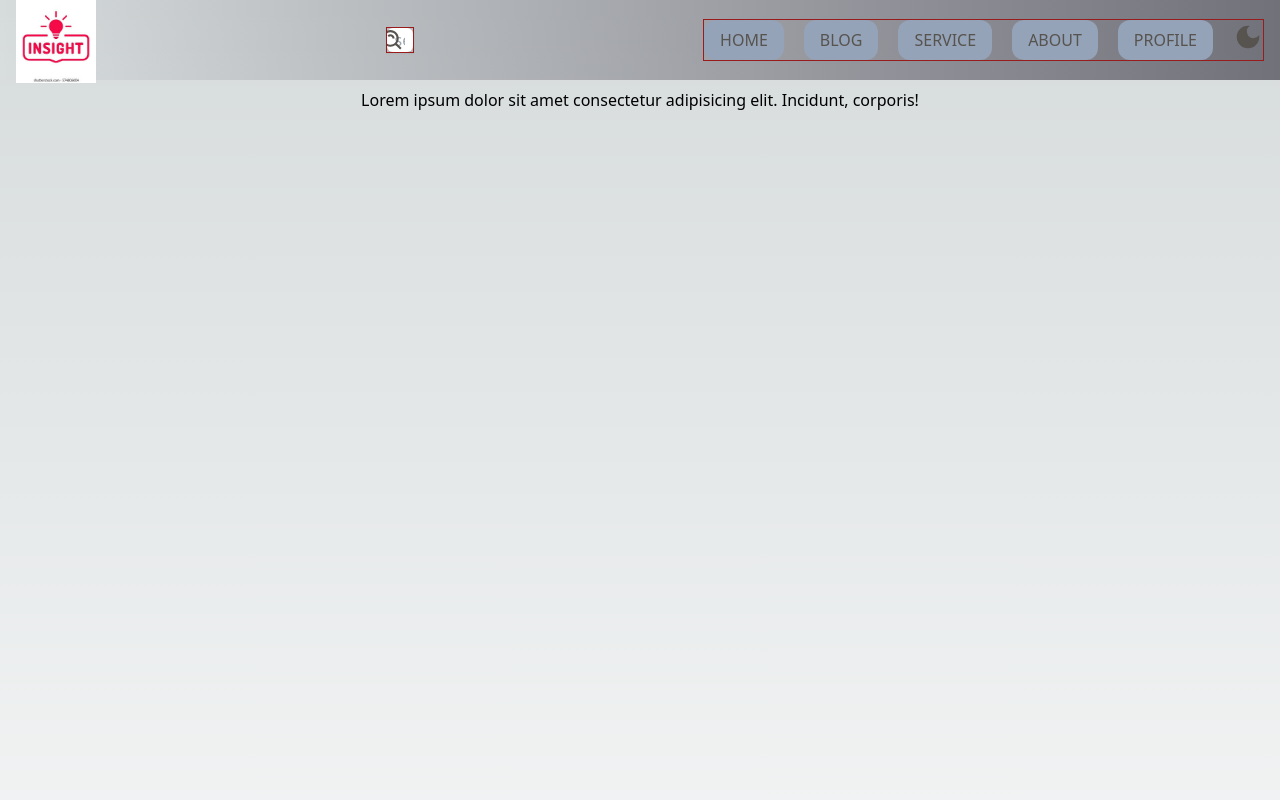
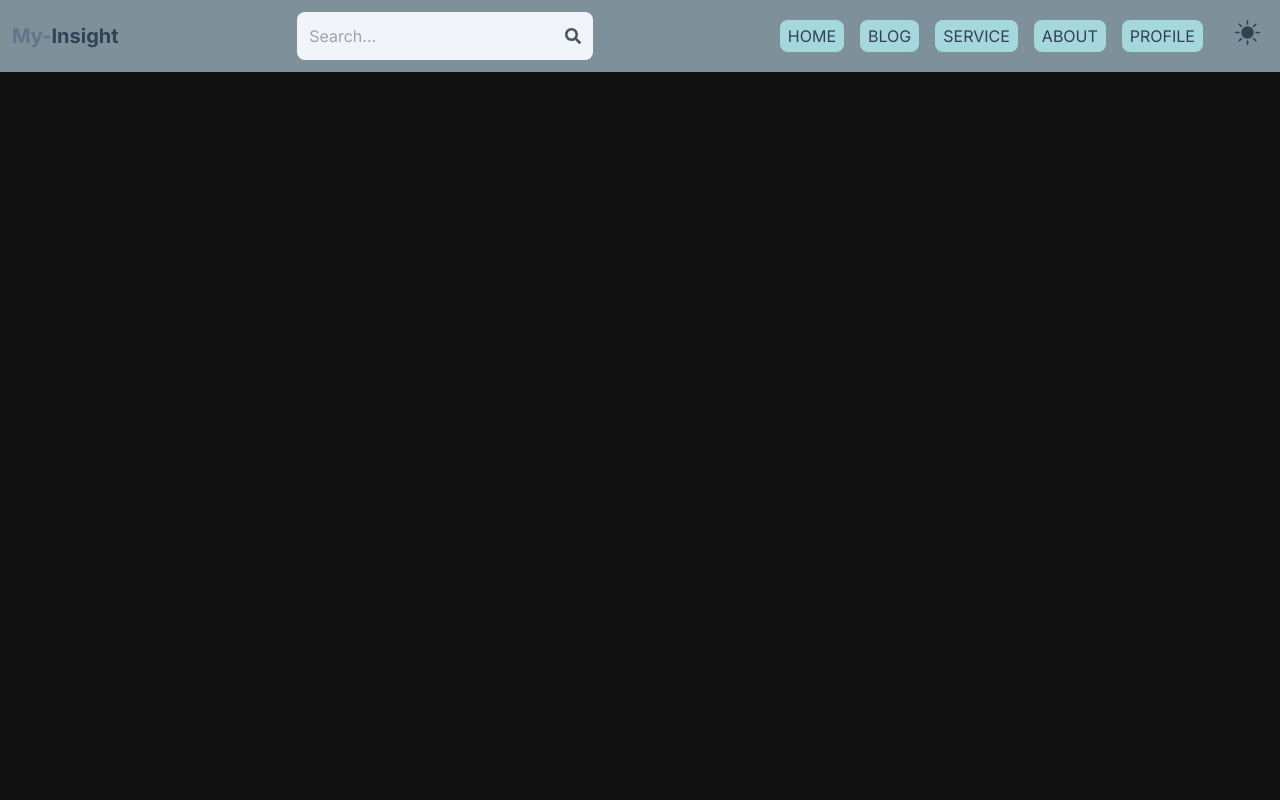
Before and after one commit to enochdev2/My-Blog, a Next.js app: page / in a window 1280 px wide. Shown: the top 800 px of the page. Built offline with nearby package versions, Linux system fonts and the light colour scheme.

Commit message:
re-styling of Navbar

```diff
--- a/src/app/api/comment/[id]/route.ts
+++ b/src/app/api/comment/[id]/route.ts
@@ -1,5 +1,6 @@
 import db from "@/lib/db";
 import { jwtVerify } from "@/lib/jwt";
+import User from "@/models/User";
 import Comment from "@/models/comments";
 import { headers } from 'next/headers'
 
@@ -13,9 +14,14 @@ export async function GET(req:Request, {params}:any){
 
     try {
         const comments = await Comment.find({blogId:id})
-                 console.log(comments);
+        // const commentUser = await User.findone({id:comments.userId })
+        // console.log(commentUser);
 
-        return new Response(JSON.stringify(comments), {status: 200})
+
+        // const {username, ...others} = commentUser._doc
+                //  console.log(username);
+
+        return new Response(JSON.stringify({comments}), {status: 200})
     } catch (error) {
         return new Response(JSON.stringify(null), {status: 500})
     }
--- a/src/app/blog/page.tsx
+++ b/src/app/blog/page.tsx
@@ -17,7 +17,7 @@ const Blog = async () => {
     <main className="w-full p-4">
       {/* <div className="px-3 w-[70%]  my-4 grid  md:grid-cols-2 place-items-center grid-cols-1 gap-4"></div>
       <div></div> */}
-     <div className="p-3 m-auto border-b border-b-lime-700 text-xl text-center"> FeaturedPosts </div>
+     <div className="p-3 mt-12  m-auto border-b border-b-lime-700 text-xl text-center"> FeaturedPosts </div>
       <div className="container mx-auto px-10 mt-4 mb-8">
         <FeaturedPosts />
         <div className="grid grid-cols-1 lg:grid-cols-12 gap-12 my-15">
@@ -44,7 +44,7 @@ const Blog = async () => {
             ))}
           </div>
           <div className="lg:col-span-4 col-span-1">
-            <div className="lg:sticky relative top-8">
+            <div className="md:hidden lg:block relative top-8">
               <PostWidget />
               <Categories />
             </div>
--- a/src/app/globals.css
+++ b/src/app/globals.css
@@ -1,27 +1,33 @@
+@import url("https://fonts.googleapis.com/css2?family=Inter:wght@100;200;300;400;500;600;700;800;900&display=swap");
+
 @tailwind base;
 @tailwind components;
 @tailwind utilities;
 
-:root {
-  --foreground-rgb: 0, 0, 0;
-  --background-start-rgb: 214, 219, 220;
-  --background-end-rgb: 255, 255, 255;
-}
-
-@media (prefers-color-scheme: dark) {
-  :root {
-    --foreground-rgb: 255, 255, 255;
-    --background-start-rgb: 0, 0, 0;
-    --background-end-rgb: 0, 0, 0;
+@layer base {
+  body {
+    font-family: "Inter", sans-serif;
   }
 }
 
-body {
-  color: rgb(var(--foreground-rgb));
-  background: linear-gradient(
-      to bottom,
-      transparent,
-      rgb(var(--background-end-rgb))
-    )
-    rgb(var(--background-start-rgb));
+@layer components {
+  input[type="checkbox"]:checked ~ label span svg {
+    @apply inline-flex;
+  }
+
+  .sticky .header-logo {
+    @apply py-5 lg:py-2;
+  }
+
+  .sticky .menu-scroll.active {
+    @apply opacity-70;
+  }
+
+  input#togglePlan:checked ~ .dot {
+    @apply translate-x-full;
+  }
+
+  input#checkboxLabel:checked ~ .box span {
+    @apply opacity-100;
+  }
 }
--- a/src/app/layout.tsx
+++ b/src/app/layout.tsx
@@ -22,14 +22,14 @@ export default function RootLayout({
   return (
     <html lang="en">
       <body className=" w-screen dark:bg-transparent ">
-        {/* <NextThemeProvider> */}
           <Provider>
+        <NextThemeProvider>
         <Navbar />
             <SideBar/>
         {children}
         <Footer />
+        </NextThemeProvider>
           </Provider>
-        {/* </NextThemeProvider> */}
       </body>
     </html>
   );
--- a/src/components/Categories.tsx
+++ b/src/components/Categories.tsx
@@ -19,7 +19,6 @@ const Categories = () => {
       <h3 className="text-xl mb-8 font-semibold border-b pb-4">Categories</h3>
       {categorie.map((category, index) => (
         <Link key={index} href='/'
-        // href={`/category/${category.slug}`}
         >
           <span className={`cursor-pointer block ${(index === categorie.length - 1) ? 'border-b-0' : 'border-b'} pb-3 mb-3`}>
             {category.categories}
--- a/src/components/Navbar.tsx
+++ b/src/components/Navbar.tsx
@@ -1,84 +1,122 @@
-"use client"
-import React, { useState } from 'react'
-import Link from "next/link"
-import { NavBarItem } from '../../interface'
-import { FaBars} from "react-icons/fa"
-import Image from 'next/image'
-import ThemeToggler from './theme'
+"use client";
+import React, { useEffect, useState } from "react";
+import Link from "next/link";
+import { NavBarItem } from "../utils/types";
+import { FaBars, FaSearch } from "react-icons/fa";
+import Image from "next/image";
+import ThemeToggler from "./theme";
 
-import { BiSearchAlt } from 'react-icons/bi'
-
+import { BiSearchAlt } from "react-icons/bi";
 
 const Navbar = () => {
-  const [navMenu, setNavMenu] = useState<boolean>(false)
+  const [navMenu, setNavMenu] = useState<boolean>(false);
+  const [sticky, setSticky] = useState<boolean>(false);
 
-const item : NavBarItem[] =  [
+  const item: NavBarItem[] = [
     {
       id: 1,
       name: "HOME",
-    link: "/"
+      link: "/",
     },
     {
       id: 2,
       name: "BLOG",
-    link: "/blog"
+      link: "/blog",
     },
     {
       id: 3,
-    name:" SERVICE",
-    link: "/service"
+      name: " SERVICE",
+      link: "/service",
     },
     {
       id: 4,
-    name:" ABOUT",
-    link: "/about"
+      name: " ABOUT",
+      link: "/about",
     },
     {
       id: 5,
-    name:" PROFILE",
-    link: "/profile"
+      name: " PROFILE",
+      link: "/profile",
+    },
+  ];
+
+
+  function handleStickyNavbar() {
+    if (window.scrollY >= 80) setSticky(true);
+    else setSticky(false);
+
     }
-]
+
+    useEffect(() => {
+      window.addEventListener("scroll", handleStickyNavbar);
+    });
+
 
 
   return (
-    <div className='w-screen h-20 bg-gradient-to-l from-zinc-500 text-stone-600 '>
-      <div className="flex w-full px-4 m-auto justify-between items-center h-full gap-3  ">
-
-        <div className='relative flex '>
-          <Image src='/insight.jfif' width={80} height={40} alt="logo" />
-          {/* <h2 className='font-extrabold absolute'><Link href='/'>TECH-NOCH</Link></h2> */}
-        </div>
-
-        <div className='flex shadow-sm m-2 w-7    border border-solid border-red-800 overflow-hidden' >
-          <form className=" w-full flex relative">
-            <div className=' overflow-hidden w-full rounded-md'>
-            <input type="text" name="search" id="search" className='px-2 w-full outline-none' placeholder='search' />
-            </div>
-            <button type='submit' title='submit' className='absolute  right-0 rounded-md bg-transparent px-2 z-2'>
-              <BiSearchAlt size={25}/>
+    <header
+    className={`top-0 left-0 z-40 flex w-full gap-3 items-center bg-[#7E909A] mb-10
+    ${
+      sticky
+        ? "!fixed !z-[9999] !bg-[#7E909A] !bg-opacity-90 shadow-sticky backdrop:blur-sm !transition dark:!bg-primary dark:!bg-opacity-20"
+        : "absolute"
+    }
+    `}
+    // className="bg-slate-200 shadow-md"
+    >
+      <div className="flex justify-between gap-5 items-center w-full mx-auto p-3 ">
+        <Link href="/">
+          <h1 className="font-bold text-sm sm:text-xl flex flex-wrap">
+            <span className="text-slate-500">My-</span>
+            <span className="text-slate-700">Insight</span>
+          </h1>
+        </Link>
+        <form
+          // onSubmit={handleSubmit}
+          className="bg-slate-100 p-3 rounded-lg flex items-center"
+        >
+          <input
+            type="text"
+            placeholder="Search..."
+            className="bg-transparent focus:outline-none w-24 sm:w-64"
+            // value={searchTerm}
+            // onChange={(e) => setSearchTerm(e.target.value)}
+          />
+          <button title="submit" type="submit">
+            <FaSearch className="text-slate-600" />
           </button>
         </form>
-        </div>
+        <ul className="flex gap-4 mx-2">
 
-        <div className='md:flex justify-between items-center hidden  gap-5 border border-solid border-red-800'>
-            {item.map((items:NavBarItem, id:number)=>(
-
-            <Link href={items.link} key={id} className="py-2 px-4 bg-slate-400 rounded-xl hover:bg-white">
+              {item.map((items: NavBarItem, id: number) => (
+                <Link
+                  href={items.link}
+                  key={id}
+                  className="hidden sm:inline text-slate-700  rounded-lg bg-[#A5D8DD] px-2 py-1"
+                >
                   {items.name}
                 </Link>
               ))}
-        <div className="md:flex flex-1 hidden  justify-end gap-3">
-        <div className="bg-red">
+
+
+          <Link href="/profile">
+            {/* {currentUser ? (
+              <img
+                className='rounded-full h-7 w-7 object-cover'
+                src={currentUser.avatar}
+                alt='profile'
+              />
+            ) : (
+              <li className=' text-slate-700 hover:underline'> Sign in</li>
+            )} */}
+          </Link>
+          <li className="hidden sm:inline text-slate-700 hover:underline">
               <ThemeToggler />
+            </li>
+        </ul>
       </div>
-        </div>
-        </div>
+    </header>
+  );
+};
 
-        <FaBars onClick={()=> setNavMenu(!navMenu)} size={30}  className=" md:hidden cursor-pointer" />
-      </div>
-    </div>
-  )
-}
-
-export default Navbar
+export default Navbar;
--- a/src/components/comments.tsx
+++ b/src/components/comments.tsx
@@ -26,9 +26,15 @@ const Comments = ({ id }: any) => {
 
   useEffect(() => {
     const fetchComment = async () => {
-      const res = await fetch(`http://localhost:3000/api/comment/${id}`);
-      const data = await res.json();
-      setComments(data);
+      try {
+
+        const res = await fetch(`http://localhost:3000/api/comment/${id}`);
+        const data = await res.json();
+        setComments(data);
+      } catch (error) {
+        console.log(error);
+
+      }
 
     };
     fetchComment();
@@ -56,7 +62,7 @@ const Comments = ({ id }: any) => {
 
   return (
     <>
-      {comments.length > 0 && (
+      {comments?.length > 0 && (
         <div className="bg-white shadow-lg rounded-lg p-8 pb-12 mb-8">
           <h3 className="text-xl mb-8 font-semibold border-b pb-4">
             {comments.length} Comments
@@ -70,7 +76,7 @@ const Comments = ({ id }: any) => {
                 <span className="font-semibold">{comment.text}</span>
               </p>
               <div className=''>
-           {session?.user?._id === comment?.userId && (
+           {session?.user === comment?.userId && (
              <BsTrash className='cursor-pointer'  onClick={()=> handleDeleteComment(comment._id)} />
            )}
         </div>
--- a/src/components/theme/index.tsx
+++ b/src/components/theme/index.tsx
@@ -9,7 +9,7 @@ export default function ThemeToggler() {
   return (
     <button type="button" onClick={() => setTheme(theme === "dark" ? "light" : "dark")}>
         {
-            theme ==='dark' ? <BsSunFill size={30} /> : <MdDarkMode size={30}/>
+            theme ==='dark' ? <BsSunFill size={25} /> : <MdDarkMode size={25}/>
         }
     </button>
   );
--- a/src/utils/types.ts
+++ b/src/utils/types.ts
@@ -9,6 +9,11 @@ export interface Option {
     value : string;
 }
 
+export interface NavBarItem{
+    id: number,
+    name: string,
+    link: string,
+}
 export interface FormControlItem{
     id: string;
     label: string;
```
Also changed, not shown: src/app/blog/[id]/page.tsx (+28 -40 lines), src/components/BlogDetailsClient.jsx (added, +45 -0 lines). Lines whose indentation alone changed are shown as unchanged.
